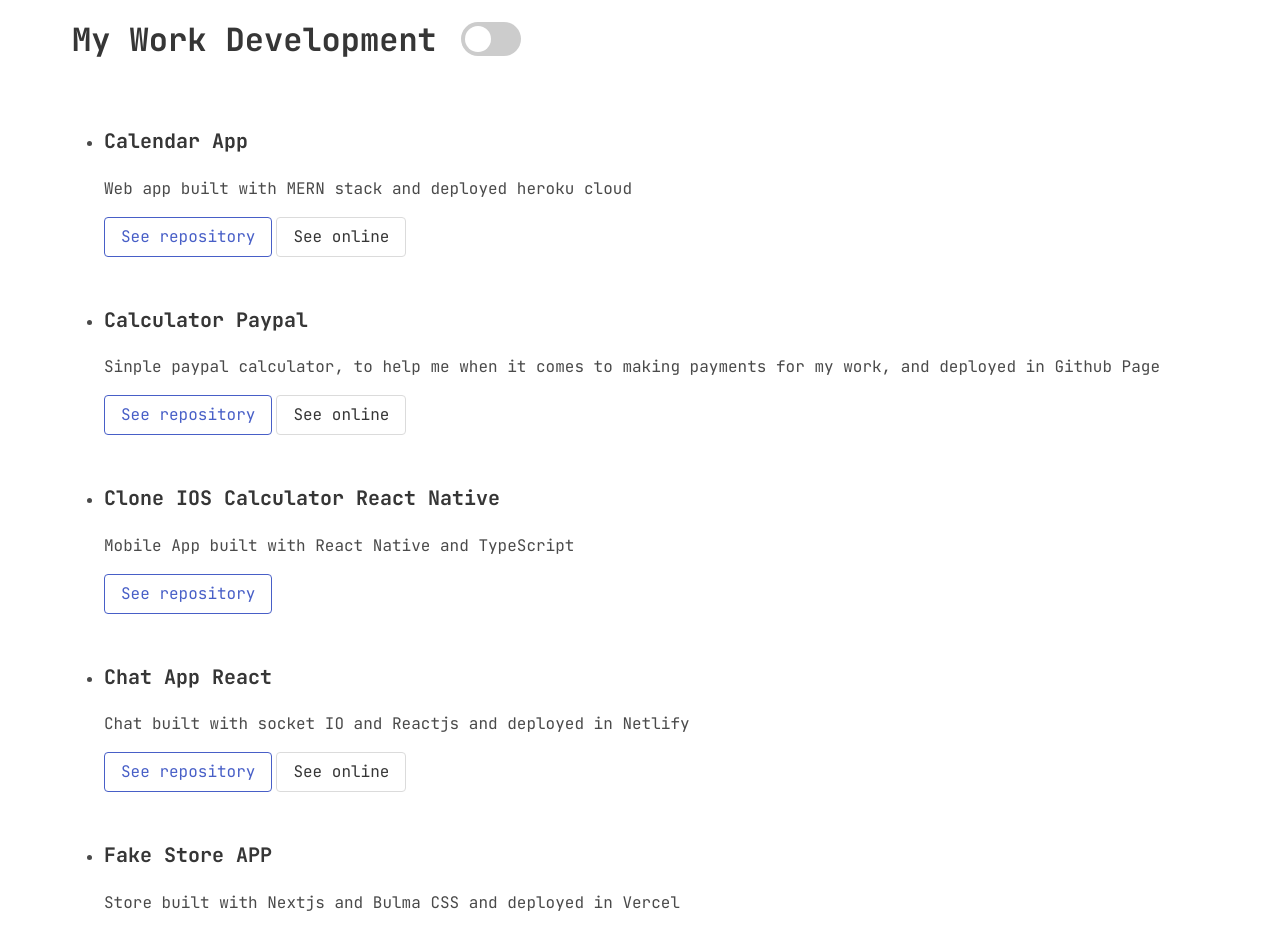
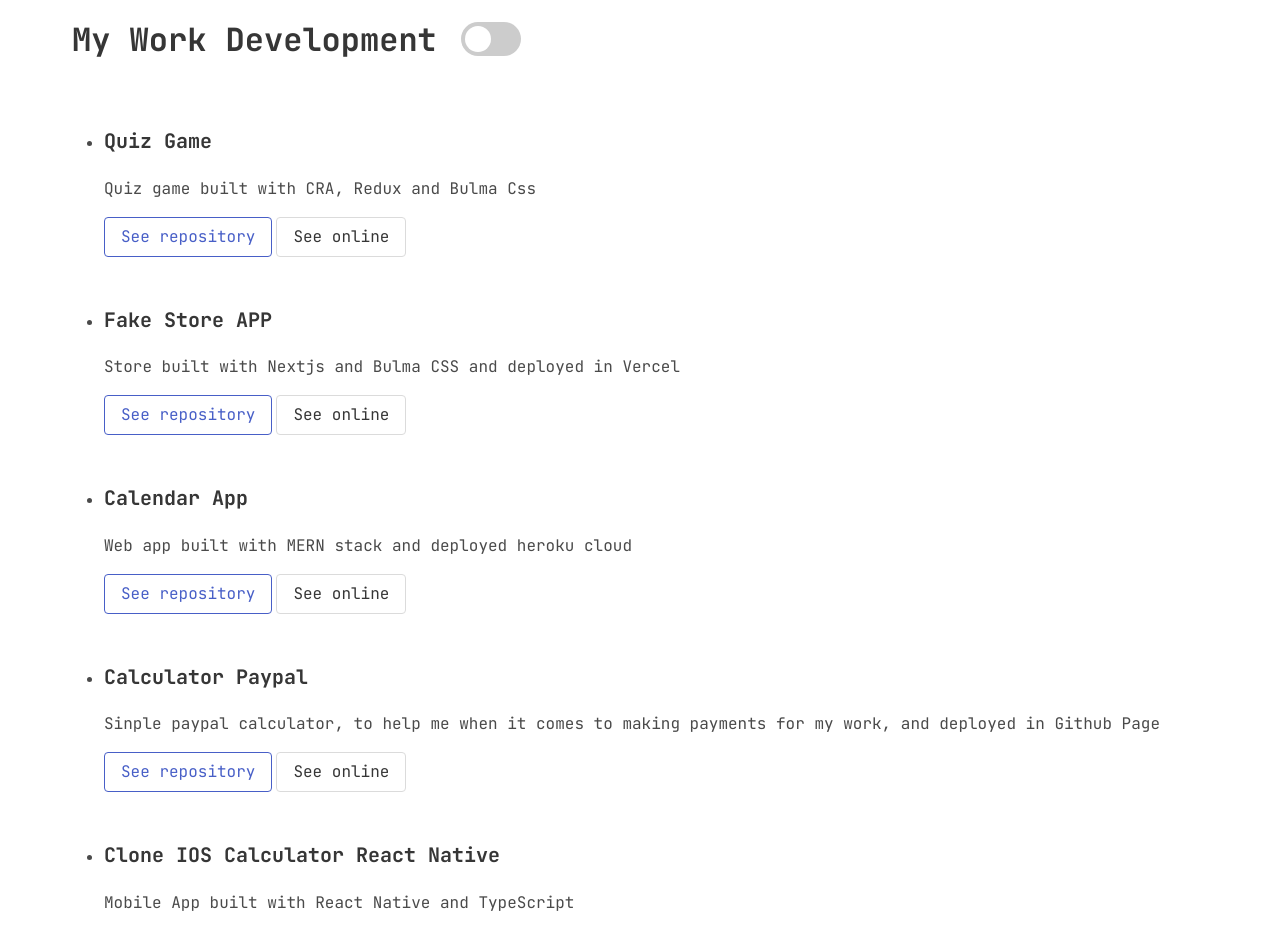
Before and after one commit to j4viermora/hi, a Next.js app: page / in a window 1280 px wide. Shown: the part 2360-3289 px from the top of the page. Built offline with nearby package versions, Linux system fonts and the light colour scheme.

Commit message:
Add new project quiz game

```diff
--- a/data/projects.ts
+++ b/data/projects.ts
@@ -1,6 +1,19 @@
 import { Project } from 'interfaces/interfaces';
 
 export const projects: Project[] = [
+	{
+		title: 'Quiz Game',
+		description: 'Quiz game built with CRA, Redux and Bulma Css',
+		linkOnline: 'https://quiz-game-chi.vercel.app/',
+		linkRepo: 'https://github.com/j4viermora/quiz-game',
+	},
+	{
+		title: 'Fake Store APP',
+		description:
+			'Store built with Nextjs and Bulma CSS and deployed in Vercel',
+		linkOnline: 'https://fake-store-one.vercel.app/',
+		linkRepo: 'https://github.com/j4viermora/fake-store',
+	},
 	{
 		title: 'Calendar App',
 		description: 'Web app built with MERN stack and deployed heroku cloud',
@@ -27,11 +40,5 @@ export const projects: Project[] = [
 		linkOnline: 'https://j4vier-chat.netlify.app/',
 		linkRepo: 'https://github.com/j4viermora/chat-app-frontend',
 	},
-	{
-		title: 'Fake Store APP',
-		description:
-			'Store built with Nextjs and Bulma CSS and deployed in Vercel',
-		linkOnline: 'https://fake-store-one.vercel.app/',
-		linkRepo: 'https://github.com/j4viermora/fake-store',
-	},
+
 ];
```
